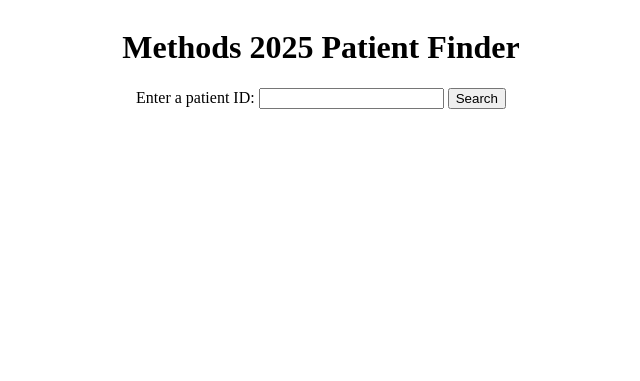
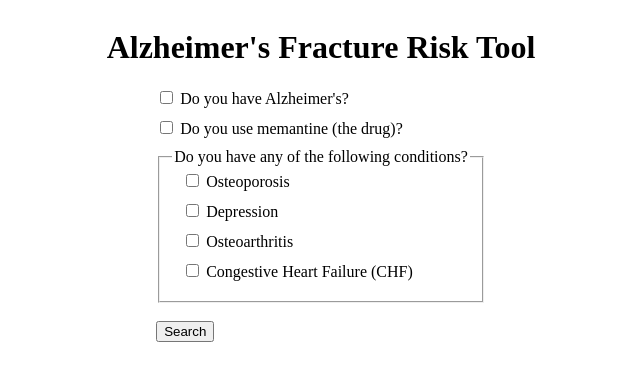
Before and after one commit to joyceagong/fhir-patient-finder-synthea, a Flask app: page / in a window 1280 px wide. Shown: the top 381 px of the page, without its empty margins (319-959 px from the left). Run offline with Flask 3, Linux system fonts and the light colour scheme.

Commit message:
push ehr

```diff
--- a/src/app.py
+++ b/src/app.py
@@ -12,6 +12,13 @@ FHIR_SERVER_BASE_URL=os.getenv("FHIR_SERVER_BASE_URL")
 username = os.getenv("FHIR_USERNAME")
 password = os.getenv("FHIR_PASSWORD")
 
+fracture_risks = {
+    'no_ad_memantine': 22.87,
+    'ad_only': 25.065,
+    'ad_memantine': 31.53
+}
+
+
 def request_patient(patient_id, credentials):
 
     req = requests.get(FHIR_SERVER_BASE_URL + "/Patient/" + str(patient_id), auth = credentials)
@@ -25,20 +32,42 @@ def request_patient(patient_id, credentials):
 
 
 
+# @app.route('/', methods=['GET', 'POST'])
+# def index():
+
+#     result = None
+#     credentials = (username, password)
+
+#     if request.method == 'POST':
+#         try:
+#             number = int(request.form['number'])
+#             result = request_patient(number, credentials=credentials)
+#         except ValueError:
+#             result = 'Invalid input. Please enter a number.'
+
+#     return render_template('index.html', result=result)
+
 @app.route('/', methods=['GET', 'POST'])
 def index():
-
     result = None
-    credentials = (username, password)
 
     if request.method == 'POST':
-        try:
-            number = int(request.form['number'])
-            result = request_patient(number, credentials=credentials)
-        except ValueError:
-            result = 'Invalid input. Please enter a number.'
+        has_ad = 'alzheimer' in request.form
+        has_memantine = 'memantine' in request.form
+
+        if has_ad and has_memantine:
+            fracture_percentage = fracture_risks['ad_memantine']
+        elif has_ad:
+            fracture_percentage = fracture_risks['ad_only']
+        else:
+            fracture_percentage = fracture_risks['no_ad_memantine']
+
+        result = {
+            'fracture_percentage': fracture_percentage
+        }
 
     return render_template('index.html', result=result)
+
 
 if __name__ == '__main__':
     port_str = os.environ['FHIR_PORT']
--- a/src/templates/index.html
+++ b/src/templates/index.html
@@ -3,24 +3,62 @@
 <html lang="en">
 <head>
     <meta charset="UTF-8">
-    <title>Methods 2025 Patient Finder</title>
+    <title>Alzheimer's Fracture Risk Tool</title>
+    <style>
+        .container {
+            display: grid;
+            place-items: center;
+        }
+
+        label {
+            display: block;
+            margin-bottom: 10px;
+        }
+
+        fieldset label {
+            margin-left: 10px;
+        }
+    </style>
+
 </head>
 <body>
     <div class=container>
-    <h1>Methods 2025 Patient Finder</h1>
+    <h1>Alzheimer's Fracture Risk Tool</h1>
     <form method="post">
-        <label for="number">Enter a patient ID:</label>
-        <input type="text" name="number" id="number">
+        <!-- <label for="number">Enter a patient ID:</label>
+        <input type="text" name="number" id="number"> -->
+
+        <!-- <div> -->
+            <label>
+                <input type="checkbox" name="alzheimer">
+                Do you have Alzheimer's?
+            </label>
+        <!-- </div> -->
+
+        <!-- <div> -->
+            <label>
+                <input type="checkbox" name="memantine">
+                Do you use memantine (the drug)?
+            </label>
+        <!-- </div> -->
+
+        <fieldset>
+            <legend>Do you have any of the following conditions?</legend>
+            <label><input type="checkbox" name="conditions" value="osteoporosis"> Osteoporosis</label>
+            <label><input type="checkbox" name="conditions" value="depression"> Depression</label>
+            <label><input type="checkbox" name="conditions" value="osteoarthritis"> Osteoarthritis</label>
+            <label><input type="checkbox" name="conditions" value="chf"> Congestive Heart Failure (CHF)</label>
+        </fieldset>
+        <br>
+
         <input type="submit" value="Search">
     </form>
     {% if result is not none %}
-    <h3>Result: </h3>
-    <p>First Name: {{ result.name[0].given[0] }}</p>
-    <p>Last Name: {{ result.name[0].family }}</p>
-    <p>Gender: {{ result.gender }}</p>
-    <p>Birth Date: {{ result.birthDate}}</p>
-    <p>Ethnicity: {{ result.extension[1].extension[0].valueCoding.display }}</p>
-    <p>Race: {{ result.extension[0].extension[0].valueCoding.display }}</p>
+    <h3>Estimated Fracture Risk</h3>
+    <p>Based on your selections, the percentage of patients with at least one fracture is:
+        <strong>{{ result.fracture_percentage }}%</strong>
+    </p>
+
     {% endif %}
     </div>
 </body>
```
Also changed, not shown: 1 other file.
